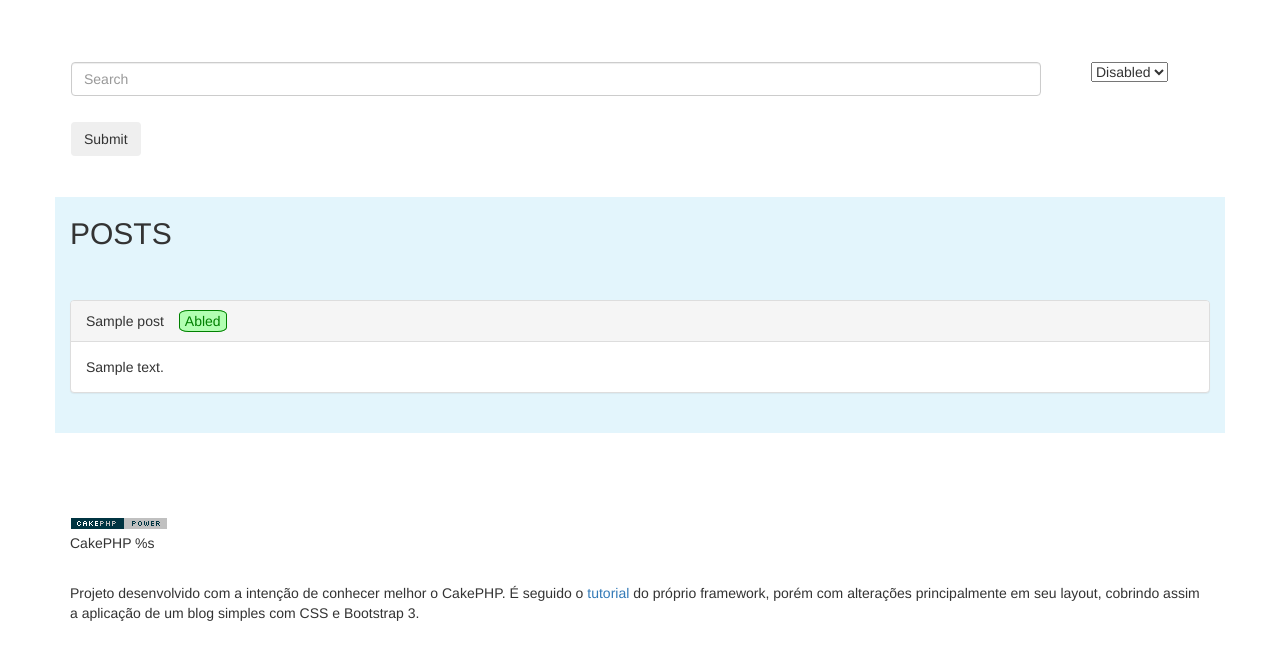
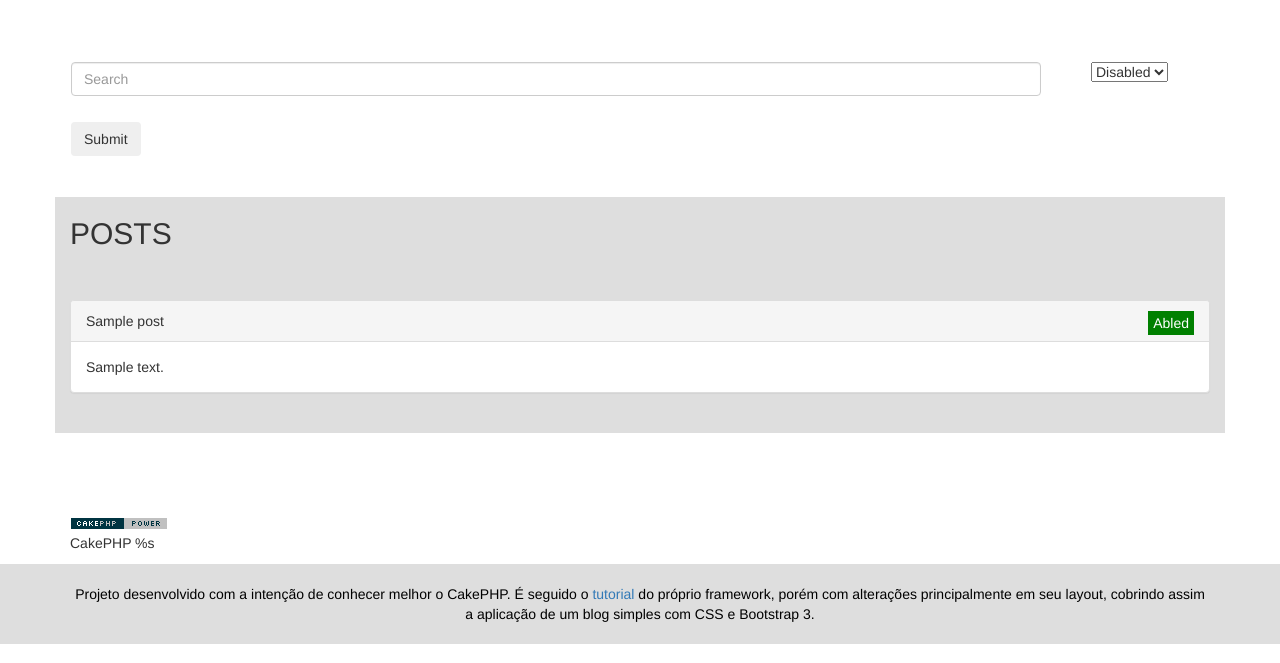
Before and after one commit to lemtd/blog-cakephp, a CakePHP app: the page made by app/View/Posts/index.ctp in a window 1280 px wide. Shown: the part 156-819 px from the top of the page. Run offline with PHP 8.4 and a stand-in for CakePHP, Linux system fonts and the light colour scheme; the template is opened without the code that fills it: most values are stand-ins (such as "Sample title", 1, 10 or a date in 2020); form fields are guessed from the names that the template uses; some libraries are stand-ins or nearby versions.

Commit message:
Implementando footer

```diff
--- a/app/View/Elements/footer.ctp
+++ b/app/View/Elements/footer.ctp
@@ -1,4 +1,4 @@
-<footer>
+<footer class="footer">
     <?php echo $this->fetch('script'); ?>
     <br>
     <div class="container" id="footer">
@@ -6,5 +6,5 @@
 		<a href="https://book.cakephp.org/2/pt/tutorials-and-examples/blog/blog.html">tutorial</a>
 		<?php echo ' do próprio framework, porém com alterações principalmente em seu layout, cobrindo assim a aplicação de um blog simples com CSS e Bootstrap 3.'; ?>
     </div>
-    <br><br>
+    <br>
 </footer>
--- a/app/View/Posts/index.ctp
+++ b/app/View/Posts/index.ctp
@@ -59,9 +59,9 @@
 
                     <td>
                         <?php if($post['Post']['status'] == TRUE) { ?>
-                            <?php echo 'Abled'; ?>
+                            <?php echo $this->Html->image('test-pass-icon.png', array('alt' => 'Abled')) ?>
                         <?php } else { ?>
-                            <?php echo 'Disabled'; ?>
+							<?php echo $this->Html->image('test-fail-icon.png', array('alt' => 'Disabled')) ?>
                         <?php } ?>
                     </td>
                     <td>
@@ -70,10 +70,12 @@
 						<button><a href="/Posts/delete/<?php echo $post['Post']['id']; ?>">Delete</a></button>
                         <?php echo $this->Form->end(); ?>
                     </td>
-                <?php } else { ?>
+                </tr>
+			<?php } else { ?>
+				<tr>
                     <div class="panel panel-default">
                         <?php if($post['Post']['status'] == TRUE) { ?>
-                            <div class="panel-heading" id="logout-header">
+                            <div class="panel-heading">
                                 <?php echo $post['Post']['title']; echo $this->Html->tag('span', 'Abled', array('id' => 'abled')); ?>
                             </div>
                             <div class="panel-body"><?php echo $post['Post']['body']; ?></div>
@@ -84,8 +86,8 @@
                             <div class="panel-body"><?php echo $post['Post']['body']; ?></div>
                         <?php } ?>
                     </div>
-                <?php } ?>
-            </tr>
+            	</tr>
+			<?php } ?>
         <?php endforeach; ?>
     </table>
 </div>
--- a/app/webroot/css/estilizando.css
+++ b/app/webroot/css/estilizando.css
@@ -7,7 +7,7 @@ body {
 }
 
 #posts {
-    background-color: #e3f5fc;
+    background-color: #dedede;
 }
 
 #menu {
@@ -33,23 +33,29 @@ body {
 }
 
 #abled {
-    color: green;
-    border: 1px solid green;
-    background-color: rgb(177, 255, 177);
-    border-radius: 20%;
+    color: white;
+    background-color: green;
     padding: 2px 5px;
-    margin-left: 15px;
+	float: right;
 }
 
 #disabled {
-    color: red;
-    border: 1px solid red;
-    background-color: rgb(255, 202, 202);
-    border-radius: 20%;
+    color: white;
+    background-color: red;
     padding: 2px 5px;
-    margin-left: 15px;
+    float: right;
 }
 
 #editbutton {
     text-decoration: none;
 }
+
+.footer {
+	position: fixed;
+	left: 0;
+	bottom: 0;
+	width: 100%;
+	background-color: #dedede;
+	color: #000000;
+	text-align: center;
+}
```
